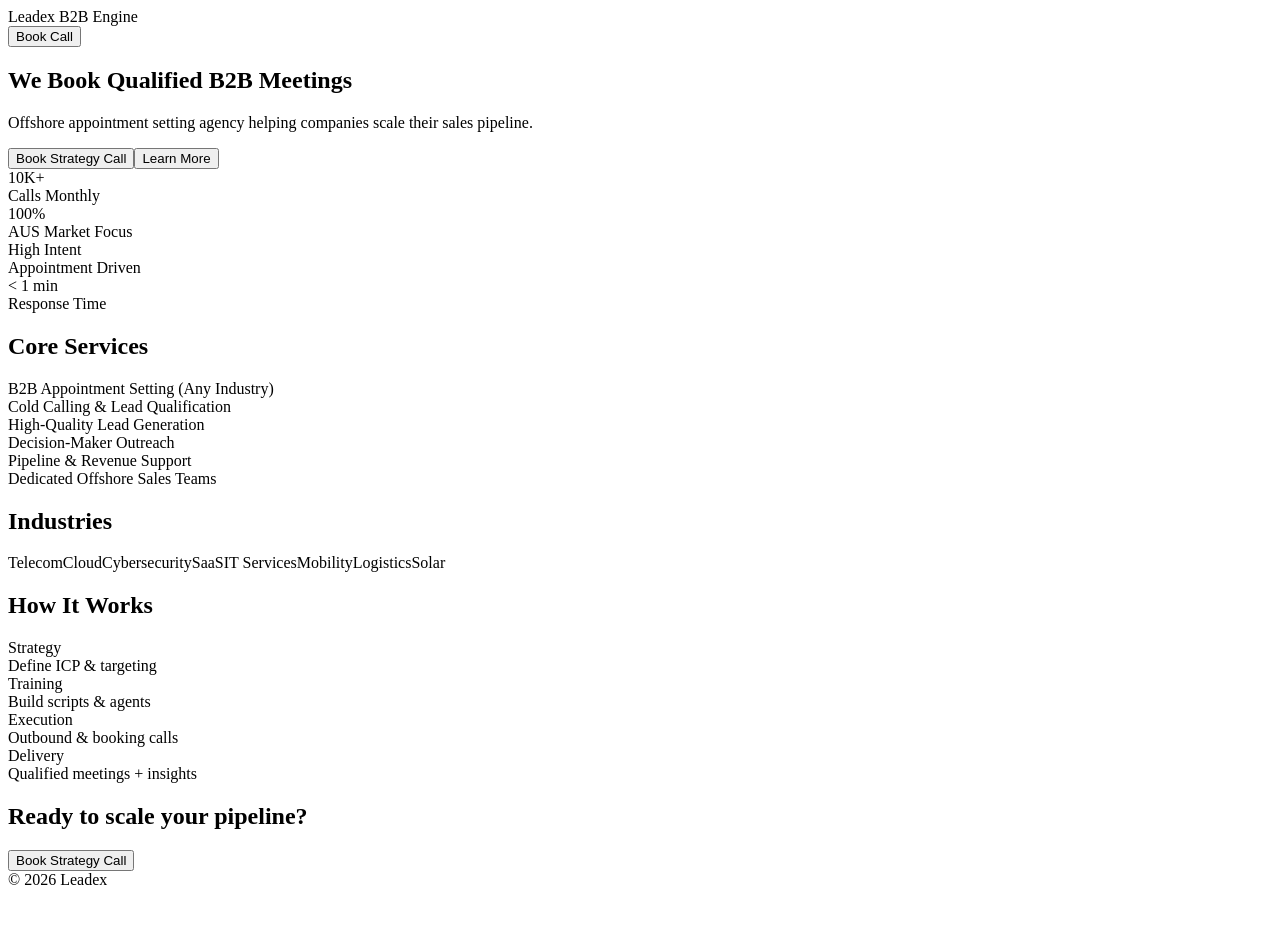
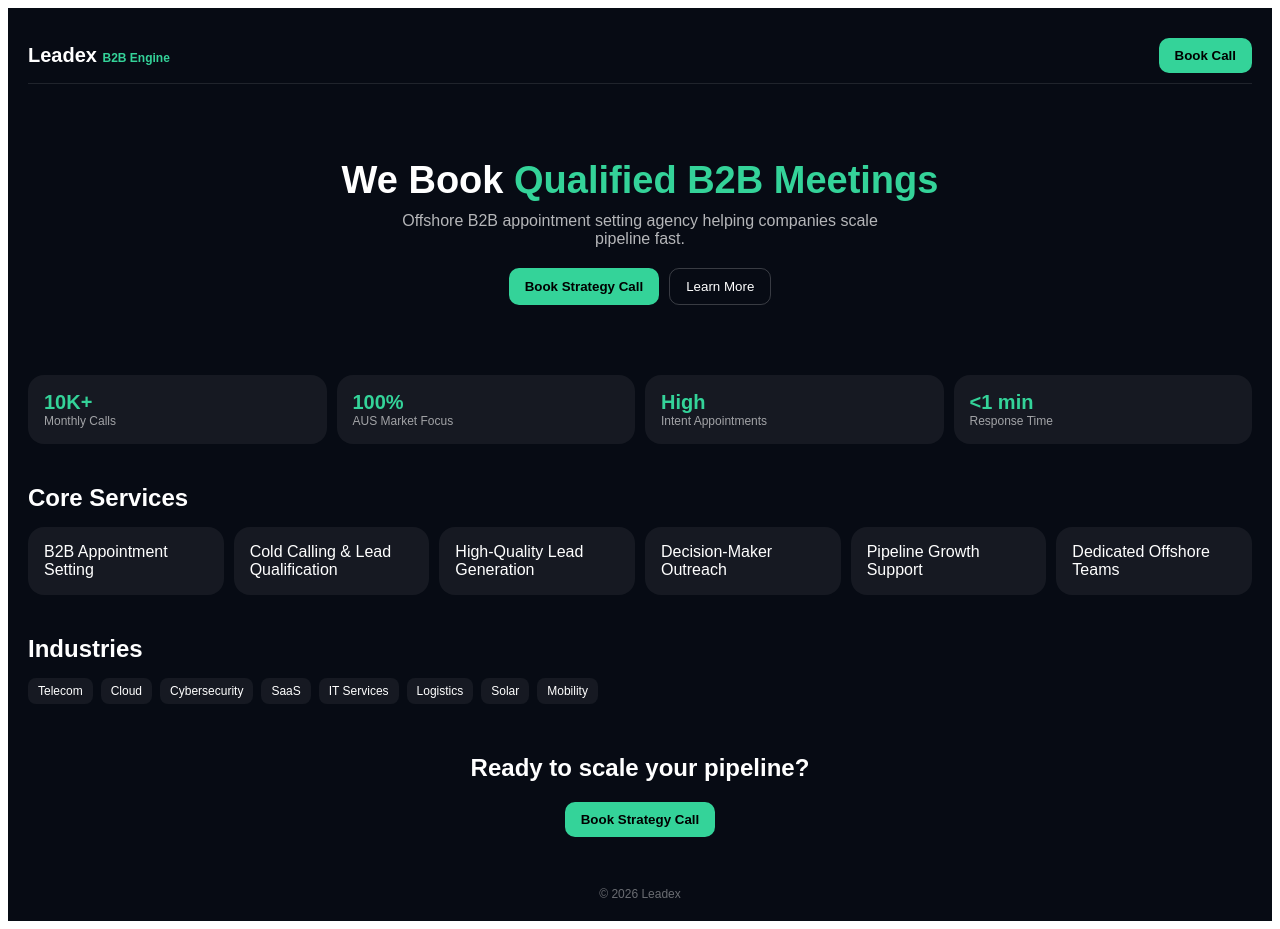
Before and after one commit to youssefamrr0582-debug/leadex-new, a React (Vite) app: page / in a window 1280 px wide. Before the commit the page ends 897 px from the top, so only its background shows below. Built offline with nearby package versions, Linux system fonts and the light colour scheme.

Commit message:
Update App.jsx

```diff
--- a/src/App.jsx
+++ b/src/App.jsx
@@ -1,150 +1,229 @@
 export default function App() {
   const services = [
-    "B2B Appointment Setting (Any Industry)",
+    "B2B Appointment Setting",
     "Cold Calling & Lead Qualification",
     "High-Quality Lead Generation",
     "Decision-Maker Outreach",
-    "Pipeline & Revenue Support",
-    "Dedicated Offshore Sales Teams",
+    "Pipeline Growth Support",
+    "Dedicated Offshore Teams",
   ];
 
   const stats = [
-    { label: "Calls Monthly", value: "10K+" },
-    { label: "AUS Market Focus", value: "100%" },
-    { label: "Appointment Driven", value: "High Intent" },
-    { label: "Response Time", value: "< 1 min" },
+    { v: "10K+", l: "Monthly Calls" },
+    { v: "100%", l: "AUS Market Focus" },
+    { v: "High", l: "Intent Appointments" },
+    { v: "<1 min", l: "Response Time" },
   ];
 
   const industries = [
     "Telecom", "Cloud", "Cybersecurity", "SaaS",
-    "IT Services", "Mobility", "Logistics", "Solar"
+    "IT Services", "Logistics", "Solar", "Mobility"
   ];
 
-  const process = [
-    { t: "Strategy", d: "Define ICP & targeting" },
-    { t: "Training", d: "Build scripts & agents" },
-    { t: "Execution", d: "Outbound & booking calls" },
-    { t: "Delivery", d: "Qualified meetings + insights" },
-  ];
+  const box = {
+    background: "rgba(255,255,255,0.06)",
+    borderRadius: "16px",
+    padding: "16px",
+    transition: "0.3s",
+  };
+
+  const fadeIn = {
+    animation: "fadeIn 0.8s ease-out",
+  };
 
   return (
-    <div className="min-h-screen bg-[#070b14] text-white font-sans overflow-x-hidden">
+    <div style={styles.page}>
 
       {/* NAV */}
-      <header className="fixed top-0 w-full z-50 backdrop-blur bg-[#070b14]/70 border-b border-white/10">
-        <div className="max-w-6xl mx-auto flex justify-between items-center px-4 py-3">
-          <div className="text-lg font-bold tracking-wide animate-pulse">
-            Leadex <span className="text-emerald-400 text-xs">B2B Engine</span>
-          </div>
+      <div style={styles.nav}>
+        <div style={styles.logo}>
+          Leadex <span style={{ color: "#34d399", fontSize: 12 }}>B2B Engine</span>
+        </div>
 
-          <button className="bg-emerald-500 text-black px-3 py-2 rounded-xl text-sm hover:scale-105 transition">
-            Book Call
-          </button>
-        </div>
-      </header>
+        <button style={styles.button}>
+          Book Call
+        </button>
+      </div>
 
       {/* HERO */}
-      <section className="pt-28 px-4 text-center">
-        <h1 className="text-3xl md:text-6xl font-bold leading-tight animate-fade-in">
-          We Book <span className="text-emerald-400">Qualified B2B Meetings</span>
+      <div style={{ ...styles.hero, ...fadeIn }}>
+        <h1 style={styles.h1}>
+          We Book <span style={{ color: "#34d399" }}>Qualified B2B Meetings</span>
         </h1>
 
-        <p className="mt-4 text-white/70 max-w-xl mx-auto text-sm md:text-base">
-          Offshore appointment setting agency helping companies scale their sales pipeline.
+        <p style={styles.p}>
+          Offshore B2B appointment setting agency helping companies scale pipeline fast.
         </p>
 
-        <div className="mt-6 flex flex-col sm:flex-row gap-3 justify-center">
-          <button className="bg-emerald-500 text-black px-5 py-3 rounded-xl hover:scale-105 transition">
-            Book Strategy Call
-          </button>
-          <button className="border border-white/20 px-5 py-3 rounded-xl hover:bg-white/10 transition">
-            Learn More
-          </button>
+        <div style={styles.row}>
+          <button style={styles.primary}>Book Strategy Call</button>
+          <button style={styles.secondary}>Learn More</button>
         </div>
-      </section>
+      </div>
 
       {/* STATS */}
-      <section className="grid grid-cols-2 md:grid-cols-4 gap-3 px-4 mt-10">
-        {stats.map((s) => (
-          <div key={s.label}
-            className="bg-white/5 p-4 rounded-2xl text-center hover:scale-105 transition">
-            <div className="text-emerald-400 font-bold">{s.value}</div>
-            <div className="text-xs text-white/60">{s.label}</div>
+      <div style={styles.grid4}>
+        {stats.map((s, i) => (
+          <div key={i} style={box}>
+            <div style={styles.stat}>{s.v}</div>
+            <div style={styles.small}>{s.l}</div>
           </div>
         ))}
-      </section>
+      </div>
 
       {/* SERVICES */}
-      <section className="px-4 mt-12">
-        <h2 className="text-xl font-bold mb-4">Core Services</h2>
-
-        <div className="grid md:grid-cols-3 gap-3">
-          {services.map((s) => (
-            <div key={s}
-              className="p-4 bg-white/5 rounded-2xl hover:bg-white/10 transition hover:scale-[1.02]">
+      <div style={styles.section}>
+        <h2 style={styles.h2}>Core Services</h2>
+        <div style={styles.grid3}>
+          {services.map((s, i) => (
+            <div key={i} style={box}>
               {s}
             </div>
           ))}
         </div>
-      </section>
+      </div>
 
       {/* INDUSTRIES */}
-      <section className="px-4 mt-12">
-        <h2 className="text-xl font-bold mb-4">Industries</h2>
-
-        <div className="flex flex-wrap gap-2">
-          {industries.map((i) => (
-            <span key={i}
-              className="px-3 py-1 bg-white/5 rounded-xl text-xs hover:bg-white/10 transition">
-              {i}
-            </span>
+      <div style={styles.section}>
+        <h2 style={styles.h2}>Industries</h2>
+        <div style={styles.wrap}>
+          {industries.map((i, idx) => (
+            <span key={idx} style={styles.tag}>{i}</span>
           ))}
         </div>
-      </section>
-
-      {/* PROCESS */}
-      <section className="px-4 mt-12">
-        <h2 className="text-xl font-bold mb-4">How It Works</h2>
-
-        <div className="grid md:grid-cols-4 gap-3">
-          {process.map((p, index) => (
-            <div key={p.t}
-              className="p-4 rounded-2xl bg-white/5 hover:scale-105 transition"
-              style={{ animationDelay: `${index * 0.1}s` }}>
-              <div className="text-emerald-400 font-bold">{p.t}</div>
-              <div className="text-xs text-white/60 mt-2">{p.d}</div>
-            </div>
-          ))}
-        </div>
-      </section>
+      </div>
 
       {/* CTA */}
-      <section className="text-center mt-16 px-4">
-        <h2 className="text-2xl font-bold">
-          Ready to scale your pipeline?
-        </h2>
-
-        <button className="mt-4 bg-emerald-500 text-black px-6 py-3 rounded-xl hover:scale-105 transition">
-          Book Strategy Call
-        </button>
-      </section>
+      <div style={styles.cta}>
+        <h2>Ready to scale your pipeline?</h2>
+        <button style={styles.primary}>Book Strategy Call</button>
+      </div>
 
       {/* FOOTER */}
-      <footer className="text-center text-white/40 text-xs mt-16 pb-10">
+      <div style={styles.footer}>
         © {new Date().getFullYear()} Leadex
-      </footer>
+      </div>
 
-      {/* SIMPLE ANIMATION STYLE */}
+      {/* ANIMATION */}
       <style>{`
-        .animate-fade-in {
-          animation: fadeIn 1s ease-out;
-        }
-
         @keyframes fadeIn {
-          from { opacity: 0; transform: translateY(20px); }
+          from { opacity: 0; transform: translateY(15px); }
           to { opacity: 1; transform: translateY(0); }
         }
       `}</style>
     </div>
   );
 }
+
+const styles = {
+  page: {
+    background: "#070b14",
+    color: "white",
+    fontFamily: "Arial",
+    minHeight: "100vh",
+    padding: 20
+  },
+  nav: {
+    display: "flex",
+    justifyContent: "space-between",
+    alignItems: "center",
+    padding: "10px 0",
+    borderBottom: "1px solid rgba(255,255,255,0.1)"
+  },
+  logo: {
+    fontSize: 20,
+    fontWeight: "bold"
+  },
+  button: {
+    background: "#34d399",
+    border: "none",
+    padding: "10px 16px",
+    borderRadius: 10,
+    color: "black",
+    fontWeight: "bold",
+    cursor: "pointer"
+  },
+  hero: {
+    padding: "50px 0",
+    textAlign: "center"
+  },
+  h1: {
+    fontSize: 38,
+    marginBottom: 10
+  },
+  p: {
+    color: "rgba(255,255,255,0.7)",
+    maxWidth: 500,
+    margin: "0 auto"
+  },
+  row: {
+    display: "flex",
+    gap: 10,
+    justifyContent: "center",
+    marginTop: 20,
+    flexWrap: "wrap"
+  },
+  primary: {
+    background: "#34d399",
+    border: "none",
+    padding: "10px 16px",
+    borderRadius: 10,
+    fontWeight: "bold",
+    cursor: "pointer"
+  },
+  secondary: {
+    background: "transparent",
+    border: "1px solid rgba(255,255,255,0.2)",
+    padding: "10px 16px",
+    borderRadius: 10,
+    color: "white",
+    cursor: "pointer"
+  },
+  grid4: {
+    display: "grid",
+    gridTemplateColumns: "repeat(auto-fit, minmax(120px, 1fr))",
+    gap: 10,
+    marginTop: 20
+  },
+  grid3: {
+    display: "grid",
+    gridTemplateColumns: "repeat(auto-fit, minmax(160px, 1fr))",
+    gap: 10
+  },
+  section: {
+    marginTop: 40
+  },
+  h2: {
+    marginBottom: 15
+  },
+  stat: {
+    color: "#34d399",
+    fontSize: 20,
+    fontWeight: "bold"
+  },
+  small: {
+    fontSize: 12,
+    color: "rgba(255,255,255,0.6)"
+  },
+  wrap: {
+    display: "flex",
+    flexWrap: "wrap",
+    gap: 8
+  },
+  tag: {
+    background: "rgba(255,255,255,0.06)",
+    padding: "6px 10px",
+    borderRadius: 8,
+    fontSize: 12
+  },
+  cta: {
+    marginTop: 50,
+    textAlign: "center"
+  },
+  footer: {
+    marginTop: 50,
+    textAlign: "center",
+    color: "rgba(255,255,255,0.4)",
+    fontSize: 12
+  }
+};
```
